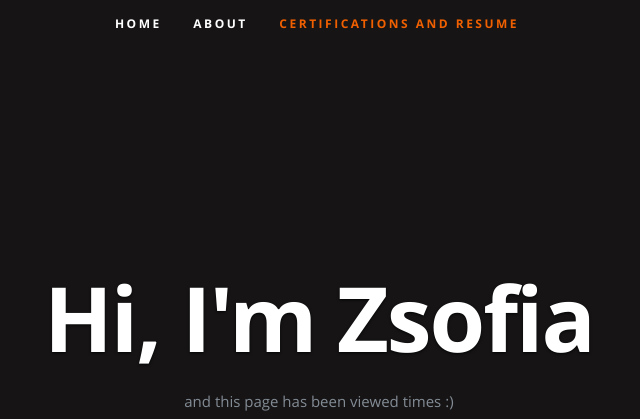
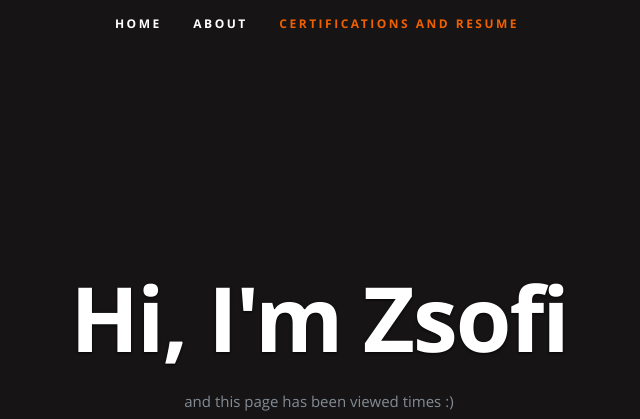
Before and after one commit to sofiavt/azure-resume, a plain HTML site: page frontend/index.html in a window 1280 px wide. Shown: the top 419 px of the page, without its empty margins (323-963 px from the left). Drawn offline with nearby package versions, Linux system fonts and the light colour scheme; no server answers.

Commit message:
Updates to HTML

```diff
--- a/frontend/index.html
+++ b/frontend/index.html
@@ -55,7 +55,7 @@
 
       <div class="row banner">
          <div class="banner-text">
-            <h1 class="responsive-headline">Hi, I'm Zsofia</h1>
+            <h1 class="responsive-headline">Hi, I'm Zsofi</h1>
 
             <p>and this page has been viewed <a id="counter"></a> times :) </p>
             <ul class="social">
```
